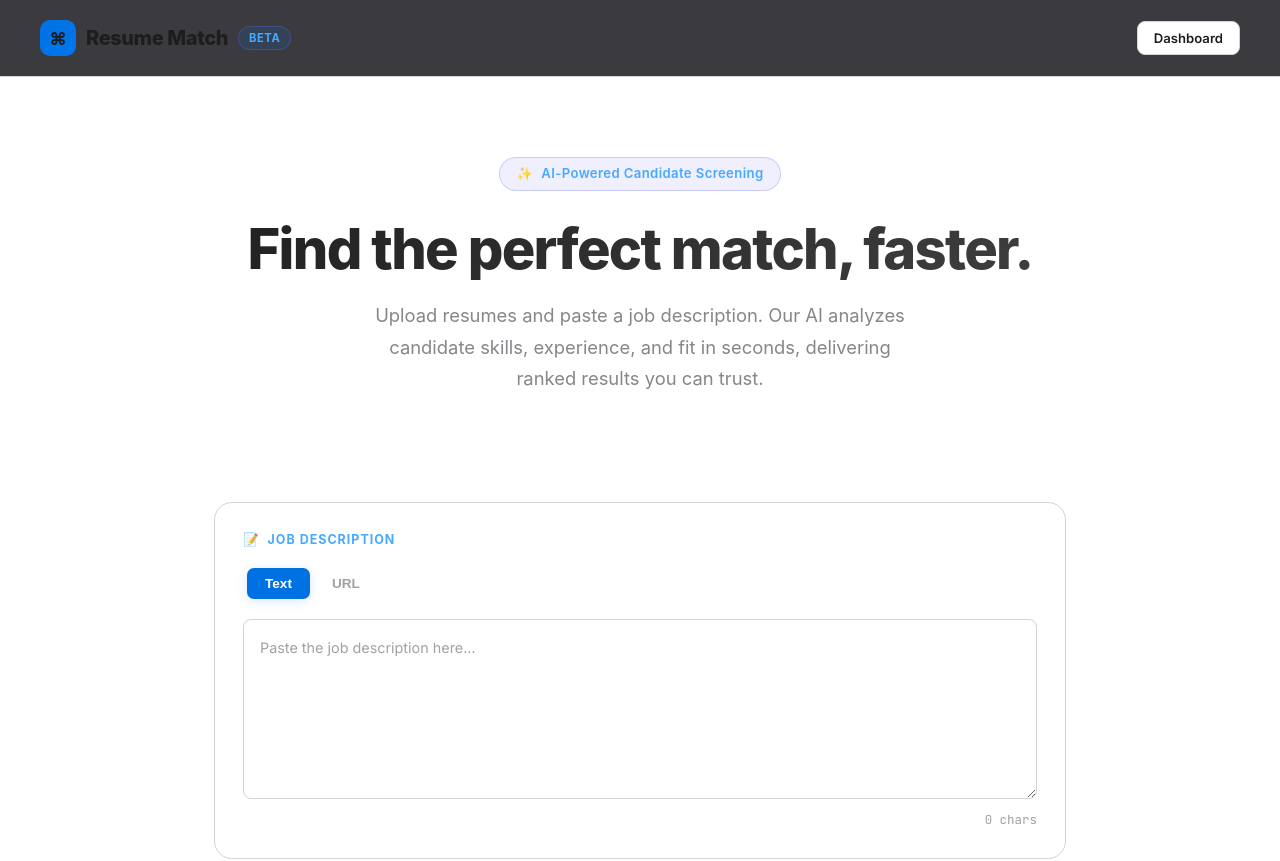
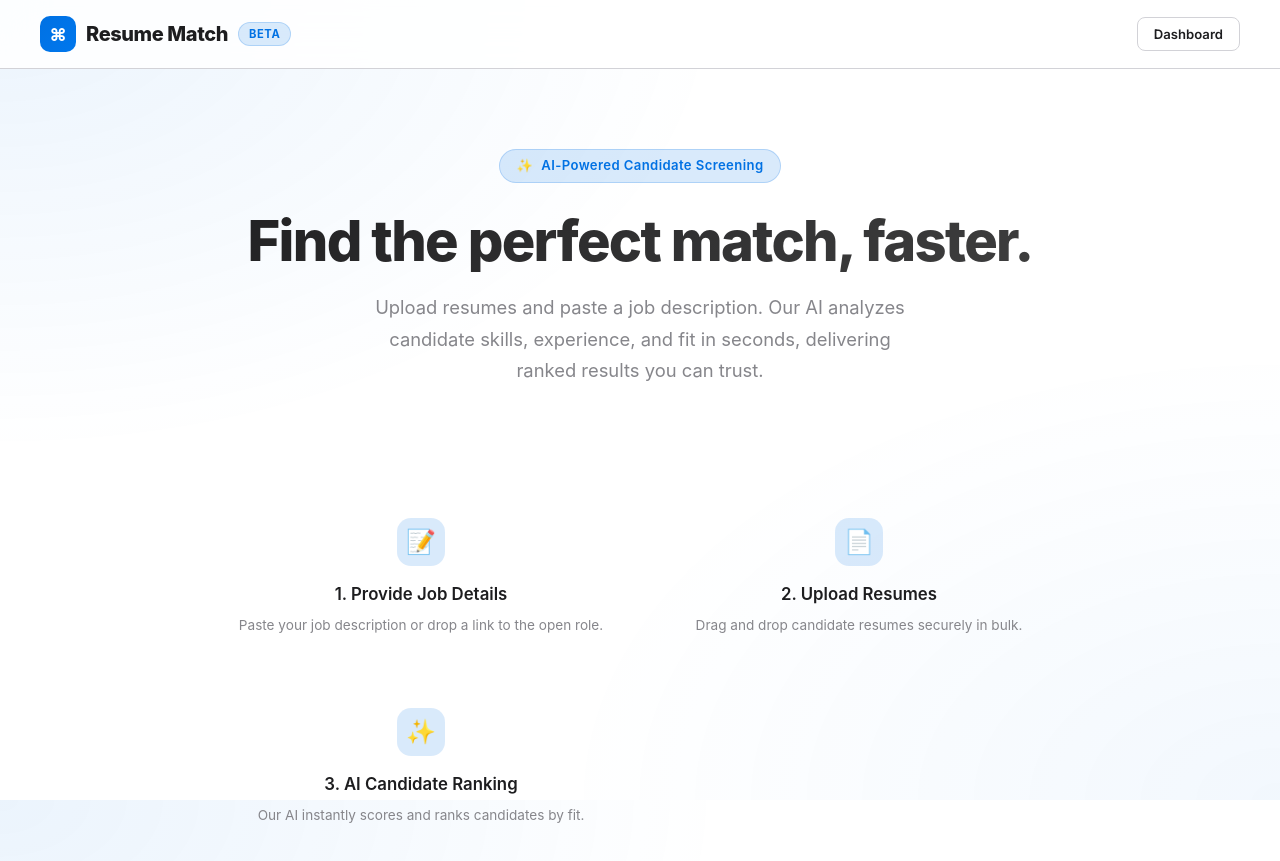
Before and after one commit to Bhaumik1904/Resume-Screening-Candidate-Ranking-Web-Application, a Next.js app in the folder frontend/: page / in a window 1280 px wide. Shown: the top 861 px of the page. Built offline with nearby package versions, Linux system fonts and the light colour scheme.

Commit message:
style(ui): make navbar light and add features section to fill empty space

```diff
--- a/frontend/app/globals.css
+++ b/frontend/app/globals.css
@@ -47,7 +47,10 @@ body {
   min-height: 100vh;
   line-height: 1.5;
   -webkit-font-smoothing: antialiased;
-  background-image: none;
+  background-image:
+    radial-gradient(at 0% 0%, rgba(0, 113, 227, 0.08) 0px, transparent 40%),
+    radial-gradient(at 100% 100%, rgba(0, 113, 227, 0.05) 0px, transparent 40%);
+  background-attachment: fixed;
 }
 
 /* ─── Typography ────────────────────────────────────────────────────────────── */
@@ -68,9 +71,9 @@ p  { color: var(--text-secondary); }
   display: flex;
   align-items: center;
   justify-content: space-between;
-  padding: 20px 40px;
+  padding: 16px 40px;
   border-bottom: 1px solid var(--border);
-  background: rgba(10, 10, 15, 0.8);
+  background: rgba(255, 255, 255, 0.85);
   backdrop-filter: blur(20px);
   position: sticky;
   top: 0;
@@ -97,14 +100,15 @@ p  { color: var(--text-secondary); }
   align-items: center;
   justify-content: center;
   font-size: 18px;
+  color: white;
 }
 
 .navbar-badge {
   font-size: 0.7rem;
   font-weight: 700;
   background: var(--accent-glow);
-  color: var(--accent-light);
-  border: 1px solid rgba(99, 102, 241, 0.3);
+  color: var(--accent);
+  border: 1px solid rgba(0, 113, 227, 0.2);
   padding: 3px 10px;
   border-radius: 20px;
   letter-spacing: 0.05em;
@@ -121,9 +125,9 @@ p  { color: var(--text-secondary); }
   display: inline-flex;
   align-items: center;
   gap: 8px;
-  background: rgba(99, 102, 241, 0.1);
-  border: 1px solid rgba(99, 102, 241, 0.25);
-  color: var(--accent-light);
+  background: var(--accent-glow);
+  border: 1px solid rgba(0, 113, 227, 0.2);
+  color: var(--accent);
   padding: 6px 16px;
   border-radius: 30px;
   font-size: 0.82rem;
--- a/frontend/app/page.tsx
+++ b/frontend/app/page.tsx
@@ -121,6 +121,26 @@ export default function Home() {
             skills, experience, and fit in seconds, delivering ranked results you can trust.
           </p>
         </section>
+
+        {!results && !isUploading && (
+          <div style={{ display: 'grid', gridTemplateColumns: 'repeat(auto-fit, minmax(280px, 1fr))', gap: '24px', maxWidth: '900px', margin: '0 auto 60px', padding: '0 24px' }}>
+            <div style={{ textAlign: 'center', padding: '24px' }}>
+              <div style={{ width: '48px', height: '48px', margin: '0 auto 16px', background: 'var(--accent-glow)', color: 'var(--accent)', display: 'flex', alignItems: 'center', justifyContent: 'center', borderRadius: '14px', fontSize: '24px' }}>📝</div>
+              <h3 style={{ fontSize: '1.05rem', fontWeight: 600, marginBottom: '8px', color: 'var(--text-primary)' }}>1. Provide Job Details</h3>
+              <p style={{ fontSize: '0.85rem', color: 'var(--text-secondary)', lineHeight: 1.5 }}>Paste your job description or drop a link to the open role.</p>
+            </div>
+            <div style={{ textAlign: 'center', padding: '24px' }}>
+              <div style={{ width: '48px', height: '48px', margin: '0 auto 16px', background: 'var(--accent-glow)', color: 'var(--accent)', display: 'flex', alignItems: 'center', justifyContent: 'center', borderRadius: '14px', fontSize: '24px' }}>📄</div>
+              <h3 style={{ fontSize: '1.05rem', fontWeight: 600, marginBottom: '8px', color: 'var(--text-primary)' }}>2. Upload Resumes</h3>
+              <p style={{ fontSize: '0.85rem', color: 'var(--text-secondary)', lineHeight: 1.5 }}>Drag and drop candidate resumes securely in bulk.</p>
+            </div>
+            <div style={{ textAlign: 'center', padding: '24px' }}>
+              <div style={{ width: '48px', height: '48px', margin: '0 auto 16px', background: 'var(--accent-glow)', color: 'var(--accent)', display: 'flex', alignItems: 'center', justifyContent: 'center', borderRadius: '14px', fontSize: '24px' }}>✨</div>
+              <h3 style={{ fontSize: '1.05rem', fontWeight: 600, marginBottom: '8px', color: 'var(--text-primary)' }}>3. AI Candidate Ranking</h3>
+              <p style={{ fontSize: '0.85rem', color: 'var(--text-secondary)', lineHeight: 1.5 }}>Our AI instantly scores and ranks candidates by fit.</p>
+            </div>
+          </div>
+        )}
 
         {!results ? (
           <section className="upload-section">
```
